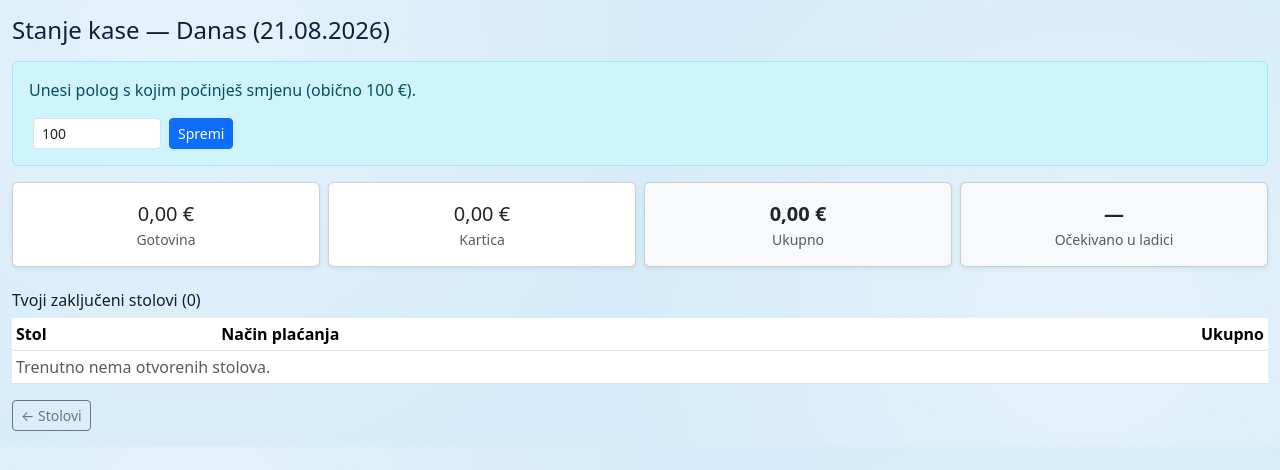
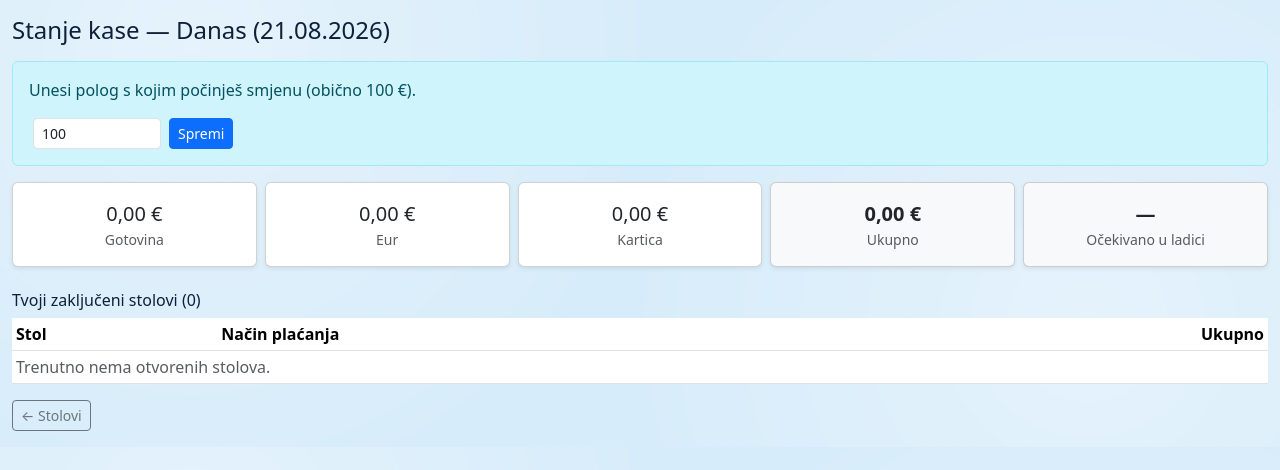
Before and after one commit to MuhamedAdemi/mik-silba, a Django app: page /stolovi/stanje-kase/ in a window 1280 px wide. Shown: the part 53-523 px from the top of the page. Run offline with Django 5.2, Linux system fonts and the light colour scheme; the visitor is signed in with stand-in values (Sample User, id 1); data that the repository does not hold is empty; some libraries are stand-ins or nearby versions.

Commit message:
Shto EUR si menyre e trete pagese (perkrah Gotovina/Kartica)
EUR eshte kategori e re, e ndare -- rezervuar per te ardhmen (nese
Luceed pranon te terheq porosite nga MiK, ose nese merret licence per
fiskalizim direkt). Per tani EUR dhe Gotovina funksionojne njesoj (te
dyja jane para fizike), thjesht ne kategori te ndryshme raportimi.

- Order.PAYMENT_CHOICES + EUR; migrim per metadata e choices.
- Butoni "Eur" ne action-bar tani mbyll me EUR (jo CASH si me pare);
  ekrani i plote "Zaklju\u010di narud\u017ebu" ka tani 3 butona (Gotovina/
  Kartica/Eur).
- Stanje Kase dhe Arka (admin) ndajne EUR si koloni/karte e vet, por
  vazhdojne ta llogarisin si para fizike ne sirtar (polog + cash + eur).

Co-Authored-By: Claude Sonnet 5 <noreply@anthropic.com>

```diff
--- a/config/translations.py
+++ b/config/translations.py
@@ -98,6 +98,7 @@ TRANSLATIONS = {
     "close_payment_method": {"hr": "Način plaćanja", "en": "Payment method", "sq": "Mënyra e pagesës"},
     "close_cash": {"hr": "Gotovina", "en": "Cash", "sq": "Para në dorë"},
     "close_card": {"hr": "Kartica", "en": "Card", "sq": "Kartë"},
+    "close_eur": {"hr": "Eur", "en": "Eur", "sq": "Eur"},
     "close_back": {"hr": "← Natrag na stol", "en": "← Back to table", "sq": "← Kthehu te stoli"},
 
     "print_button": {"hr": "🖨 Ispiši", "en": "🖨 Print", "sq": "🖨 Printo"},
@@ -173,6 +174,7 @@ TRANSLATIONS = {
     "cash_state_your_closed": {"hr": "Tvoji zaključeni stolovi", "en": "Your closed tables", "sq": "Stolovet e tua të mbyllura"},
     "cash_state_cash": {"hr": "Gotovina", "en": "Cash", "sq": "Para në dorë"},
     "cash_state_card": {"hr": "Kartica", "en": "Card", "sq": "Kartë"},
+    "cash_state_eur": {"hr": "Eur", "en": "Eur", "sq": "Eur"},
     "cash_state_total": {"hr": "Ukupno", "en": "Total", "sq": "Total"},
     "cash_state_float": {"hr": "Polog", "en": "Starting float", "sq": "Polog"},
     "cash_state_float_prompt": {
--- a/orders/models.py
+++ b/orders/models.py
@@ -16,9 +16,11 @@ class Order(models.Model):
 
     CASH = "CASH"
     CARD = "CARD"
+    EUR = "EUR"
     PAYMENT_CHOICES = [
         (CASH, "Gotovina"),
         (CARD, "Kartica"),
+        (EUR, "Eur"),
     ]
 
     table = models.ForeignKey(
--- a/orders/views.py
+++ b/orders/views.py
@@ -160,15 +160,20 @@ def cash_state(request):
     )
     cash_total = sum((o.total for o in orders_today.filter(payment_method=Order.CASH)), 0)
     card_total = sum((o.total for o in orders_today.filter(payment_method=Order.CARD)), 0)
+    eur_total = sum((o.total for o in orders_today.filter(payment_method=Order.EUR)), 0)
     float_amount = cash_float.amount if cash_float else None
-    expected_drawer = (float_amount + cash_total) if float_amount is not None else None
+    # Both CASH and EUR are physical money in the drawer for now (EUR is a
+    # reporting label reserved for a possible future Luceed hand-off, not a
+    # different way of taking payment yet).
+    expected_drawer = (float_amount + cash_total + eur_total) if float_amount is not None else None
 
     return render(request, "orders/cash_state.html", {
         "business_date": today,
         "orders_today": orders_today,
         "cash_total": cash_total,
         "card_total": card_total,
-        "grand_total": cash_total + card_total,
+        "eur_total": eur_total,
+        "grand_total": cash_total + card_total + eur_total,
         "cash_float": cash_float,
         "float_amount": float_amount,
         "expected_drawer": expected_drawer,
--- a/templates/orders/_cart.html
+++ b/templates/orders/_cart.html
@@ -58,8 +58,8 @@
             </form>
             <form method="post" action="{% url 'orders:close_order' order.id %}" class="flex-fill m-0 d-flex">
                 {% csrf_token %}
-                <input type="hidden" name="payment_method" value="CASH">
-                <button type="submit" class="pos-btn w-100">Eur</button>
+                <input type="hidden" name="payment_method" value="EUR">
+                <button type="submit" class="pos-btn w-100">{% t "close_eur" %}</button>
             </form>
         </div>
     </div>
--- a/templates/orders/cash_state.html
+++ b/templates/orders/cash_state.html
@@ -34,11 +34,17 @@
     </div>
 {% endif %}
 
-<div class="row row-cols-2 row-cols-md-4 g-2 mb-4">
+<div class="row row-cols-2 row-cols-md-5 g-2 mb-4">
     <div class="col">
         <div class="card text-center shadow-sm"><div class="card-body py-3">
             <div class="fs-5">{{ cash_total|eur }}</div>
             <div class="small text-muted">{% t "cash_state_cash" %}</div>
+        </div></div>
+    </div>
+    <div class="col">
+        <div class="card text-center shadow-sm"><div class="card-body py-3">
+            <div class="fs-5">{{ eur_total|eur }}</div>
+            <div class="small text-muted">{% t "cash_state_eur" %}</div>
         </div></div>
     </div>
     <div class="col">
@@ -74,7 +80,11 @@
     {% for order in orders_today %}
         <tr>
             <td>{{ order.table.label }}</td>
-            <td>{% if order.payment_method == "CASH" %}{% t "close_cash" %}{% else %}{% t "close_card" %}{% endif %}</td>
+            <td>
+                {% if order.payment_method == "CASH" %}{% t "close_cash" %}
+                {% elif order.payment_method == "CARD" %}{% t "close_card" %}
+                {% else %}{% t "close_eur" %}{% endif %}
+            </td>
             <td class="text-end">{{ order.total|eur }}</td>
         </tr>
     {% empty %}
--- a/templates/orders/close_order.html
+++ b/templates/orders/close_order.html
@@ -17,6 +17,7 @@
                 <div class="d-grid gap-2 mb-3">
                     <button type="submit" name="payment_method" value="CASH" class="btn btn-outline-success py-3 fw-bold">{% t "close_cash" %}</button>
                     <button type="submit" name="payment_method" value="CARD" class="btn btn-outline-primary py-3 fw-bold">{% t "close_card" %}</button>
+                    <button type="submit" name="payment_method" value="EUR" class="btn btn-outline-secondary py-3 fw-bold">{% t "close_eur" %}</button>
                 </div>
             </form>
             <a href="{% url 'orders:order_detail' order.id %}" class="btn btn-link">{% t "close_back" %}</a>
--- a/templates/reports/order_history_detail.html
+++ b/templates/reports/order_history_detail.html
@@ -16,7 +16,9 @@
         {% t "history_status" %}:
         {% if order.status == "CLOSED" %}
             <span class="badge bg-success">{% t "history_closed" %}</span> · {% t "close_payment_method" %}:
-            {% if order.payment_method == "CASH" %}{% t "close_cash" %}{% else %}{% t "close_card" %}{% endif %}
+            {% if order.payment_method == "CASH" %}{% t "close_cash" %}
+            {% elif order.payment_method == "CARD" %}{% t "close_card" %}
+            {% else %}{% t "close_eur" %}{% endif %}
         {% else %}
             <span class="badge bg-secondary">{% t "history_cancelled" %}</span>
         {% endif %}
```
Also changed, not shown: orders/tests.py (+28 -0 lines), reports/tests.py (+15 -0 lines), reports/views.py (+8 -4 lines), templates/reports/cash_overview.html (+5 -2 lines), orders/migrations/0003_alter_order_payment_method.py (added).
